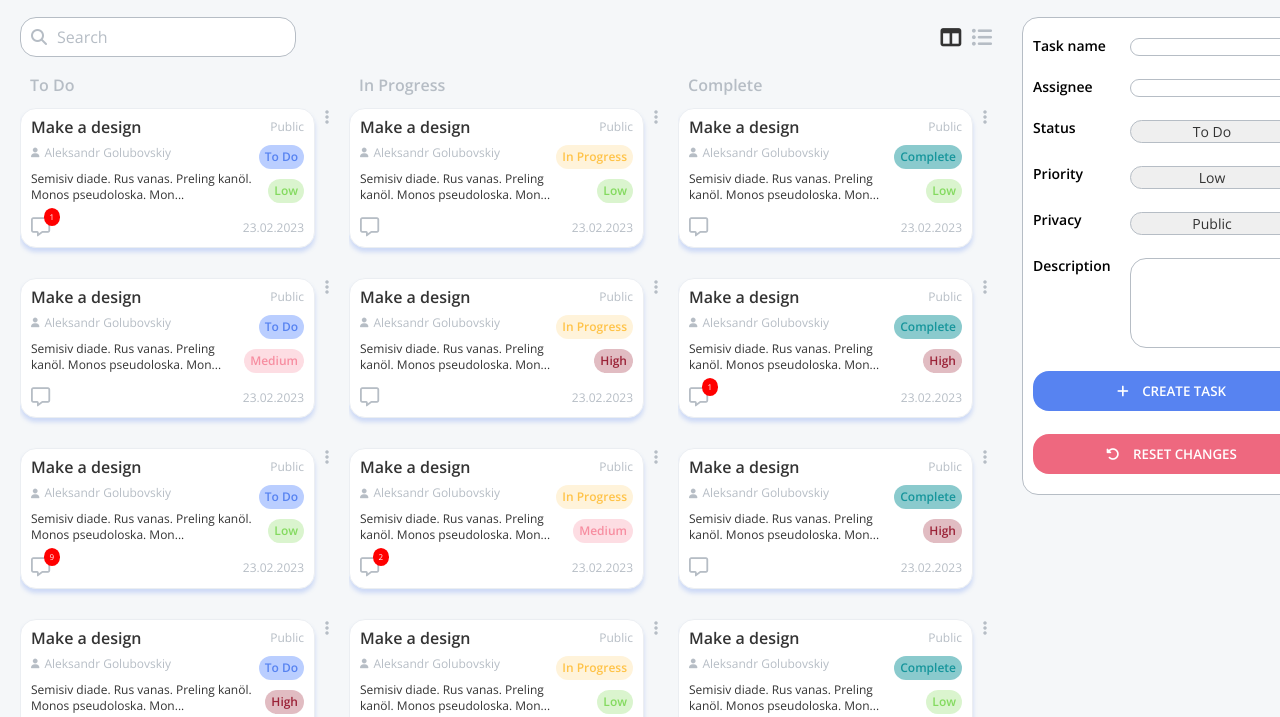
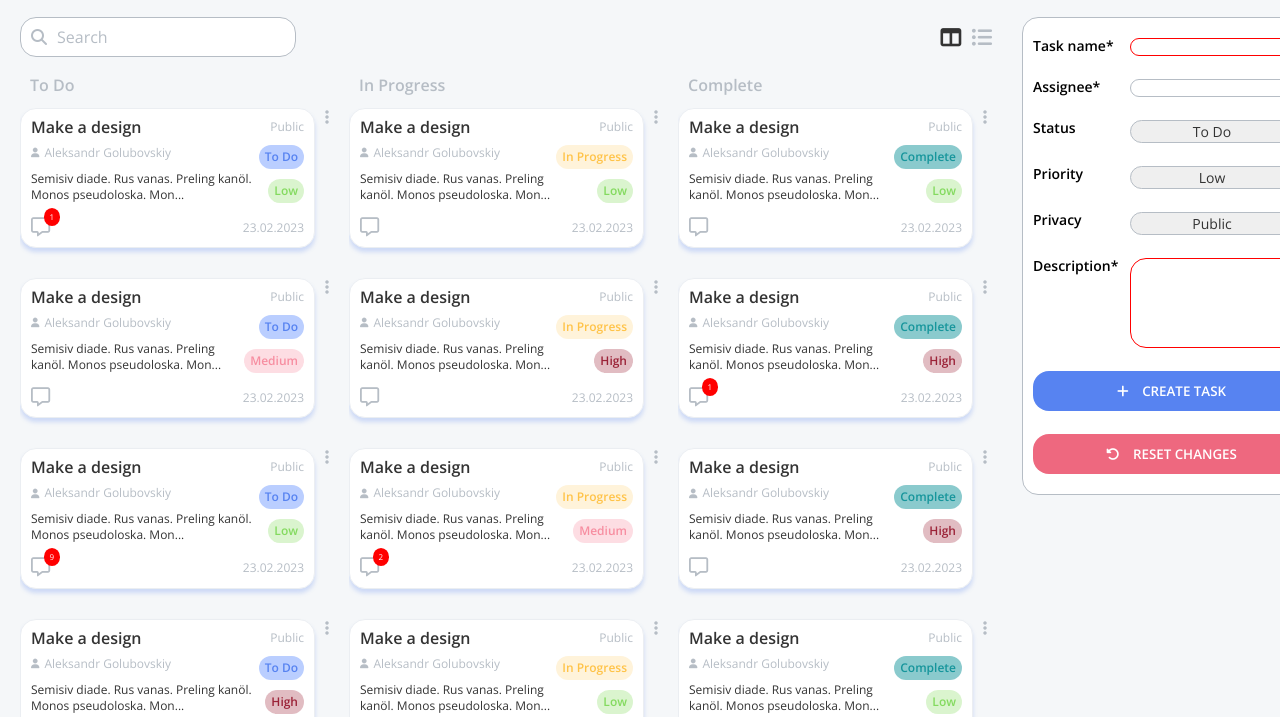
Before and after one commit to mrsagusha/datamola-course, a plain HTML site: page main.html in a window 1280 px wide. Shown: the part 83-800 px from the top of the page. Drawn offline with nearby package versions, Linux system fonts and the light colour scheme.

Commit message:
feat: add validation for new task form

```diff
--- a/main.html
+++ b/main.html
@@ -744,10 +744,10 @@
             </article>
             <aside>
                 <form class="new-task-form" action="">
-                    <label for="task-name-input">Task name
-                        <input class="task-name-input" id="task-name-input" type="text">
+                    <label for="task-name-input">Task name*
+                        <input placeholder=" " class="task-name-input" id="task-name-input" type="text" required>
                     </label>
-                    <label for="assignee-input">Assignee
+                    <label for="assignee-input">Assignee*
                         <input class="assignee-input" id="assignee-input" type="text" list="assignee-list" >
                         <datalist id="assignee-list">
                             <option value="Aleksandr Golubovskiy">
@@ -779,13 +779,13 @@
                         </select>
                     </label>
                     <label for="description">
-                        Description
-                        <textarea class="task-description" name="description" id="description" cols="25" rows="10"></textarea>
+                        Description*
+                        <textarea class="task-description" name="description" id="description" cols="25" rows="10" required></textarea>
                     </label>
-                    <button class="button create-task">
+                    <button class="button create-task" type="submit">
                         <i class="fa-solid fa-plus"></i>
                         CREATE TASK</button>
-                    <button class="button reset-changes">
+                    <button class="button reset-changes" type="reset">
                         <i class="fa-sharp fa-solid fa-rotate-left"></i>
                         RESET CHANGES</button>
                 </form>
--- a/styles.css
+++ b/styles.css
@@ -423,6 +423,13 @@
     width: 176px;
 }
 
+.task-name-input:invalid,
+.task-description:invalid {
+    border-color: red;
+}
+
+.task-name-input:invalid:not(:placeholder-shown) {border-color: red;}
+
 .task-name-input,
 .assignee-input,
 .new-task-form select  {
```
